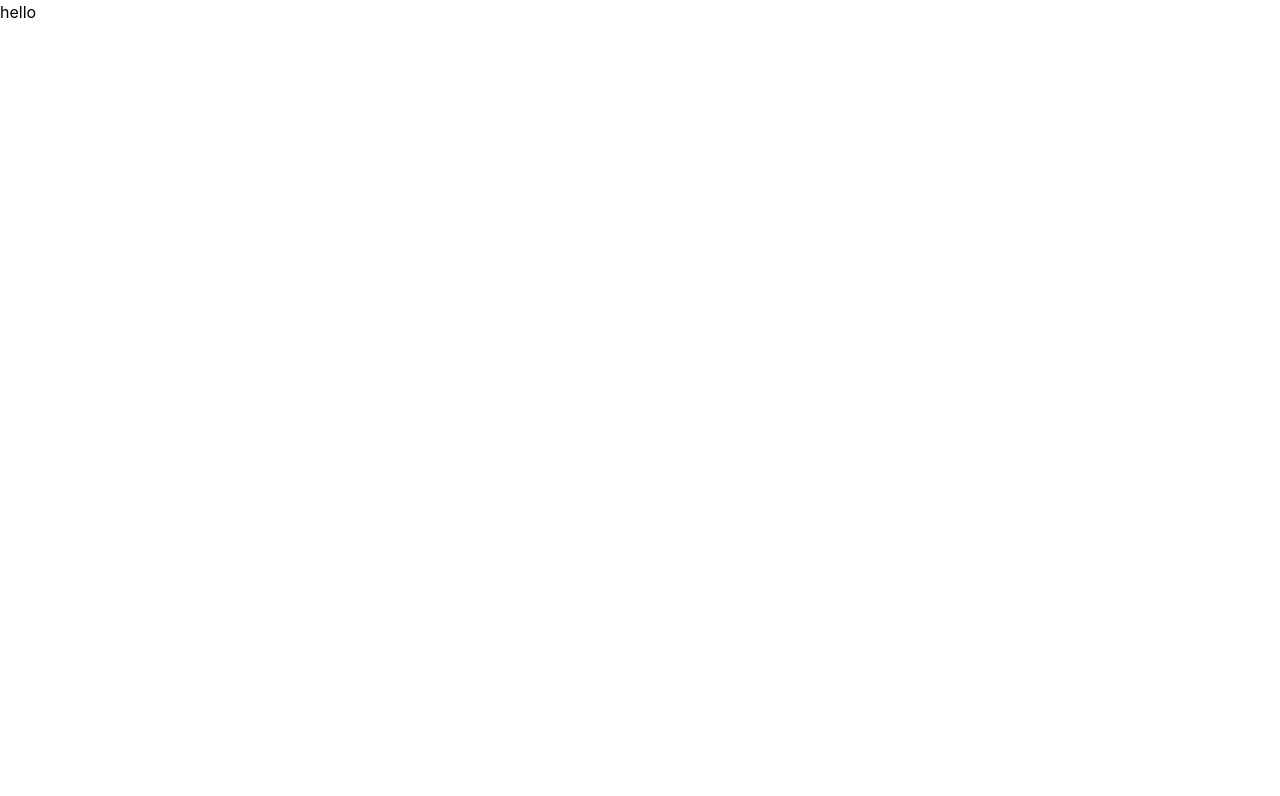
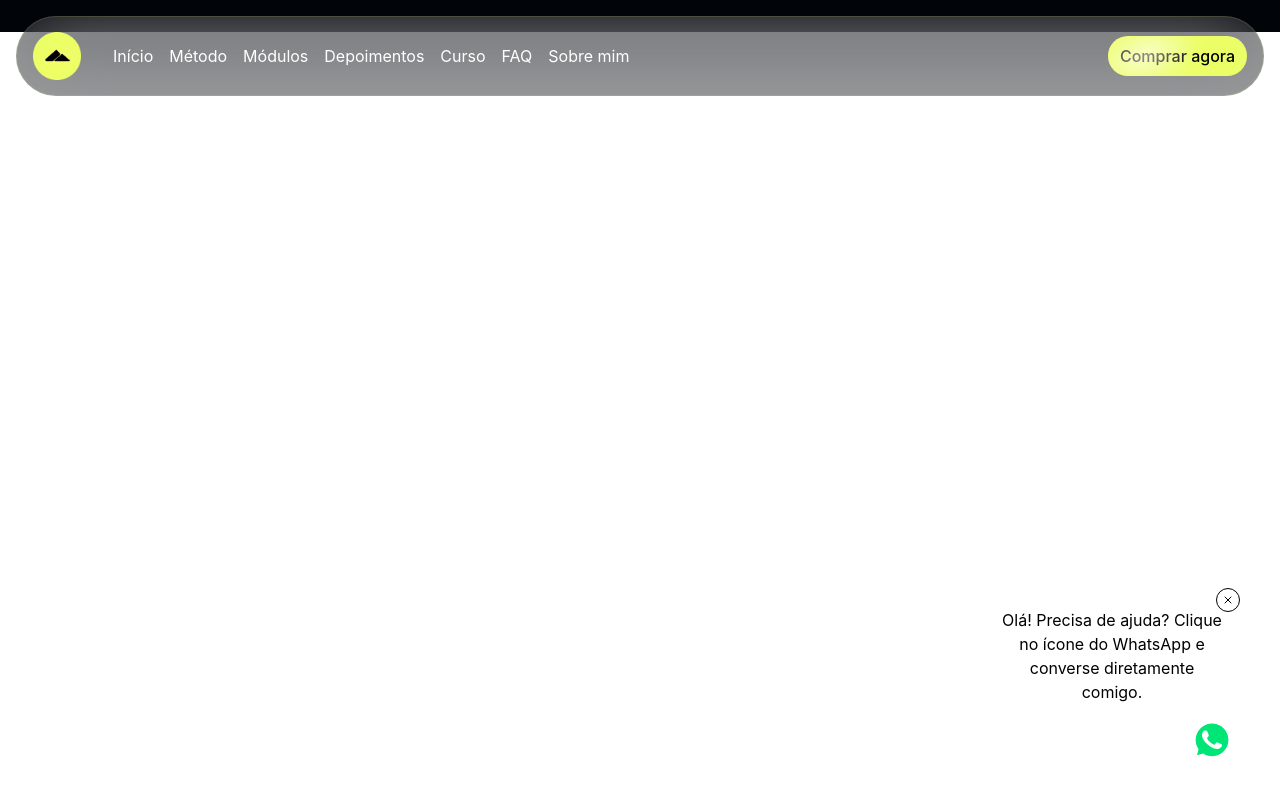
Before and after one commit to oliveiradniel/scalare.midia-business-page, a React (Vite) app: page / in a window 1280 px wide. Shown: the top 796 px of the page. Built offline with nearby package versions, Linux system fonts and the light colour scheme; a web font is replaced by a local one.

Commit message:
feat: add Header component

```diff
--- a/src/app.tsx
+++ b/src/app.tsx
@@ -1,3 +1,21 @@
+import { Header } from './components/header';
+import { WhatsAppButton } from './components/whatsapp-bottom';
+// import { AboutMeSection } from './sections/about-me-section';
+import { HeroSection } from './sections/hero-section';
+// import { IdentificationSection } from './sections/identification-section';
+
 export function App() {
-  return <div className="">hello</div>;
+  return (
+    <div className="bg-background">
+      <WhatsAppButton />
+
+      <Header />
+
+      <main className="mx-auto flex max-w-350 flex-col gap-8 pb-8">
+        {/* <HeroSection /> */}
+        {/* <IdentificationSection /> */}
+        {/* <AboutMeSection /> */}
+      </main>
+    </div>
+  );
 }
--- /dev/null
+++ b/src/components/header.tsx
@@ -0,0 +1,64 @@
+import { motion } from 'motion/react';
+
+import { navOptions } from '../data/nav-options';
+
+import logoImage from '../assets/images/logo.png';
+import { Select } from './select';
+
+export function Header() {
+  return (
+    <header className="fixed z-20 w-full p-4">
+      <div className="border-primary/12 bg-background/40 mx-auto flex h-20 max-w-350 items-center justify-between rounded-full border p-4 backdrop-blur-2xl">
+        <div className="flex items-center gap-8">
+          <img
+            src={logoImage}
+            alt="Logo da Scalare Mídia"
+            className="size-12"
+          />
+
+          <Select />
+
+          <nav aria-label="Menu principal" className="hidden md:flex">
+            <ul className="flex items-center gap-4">
+              {navOptions.map((option) => (
+                <li>
+                  <a
+                    href={option.href}
+                    className="hover:text-primary text-white transition-all ease-linear"
+                  >
+                    {option.label}
+                  </a>
+                </li>
+              ))}
+            </ul>
+          </nav>
+        </div>
+
+        <motion.button
+          whileHover={{
+            scale: 1.06,
+          }}
+          type="button"
+          className="bg-primary relative cursor-pointer overflow-hidden rounded-full p-2 px-3 font-medium"
+        >
+          <motion.span
+            className="absolute inset-0 blur-sm"
+            initial={{ x: '-80%' }}
+            animate={{ x: '80%' }}
+            transition={{
+              duration: 2,
+              ease: 'linear',
+              repeat: Infinity,
+              repeatDelay: 3,
+            }}
+            style={{
+              background:
+                'linear-gradient(120deg, transparent 30%, rgba(255,255,255,0.6), transparent 100%)',
+            }}
+          />
+          Comprar agora
+        </motion.button>
+      </div>
+    </header>
+  );
+}
--- /dev/null
+++ b/src/components/select.tsx
@@ -0,0 +1,49 @@
+import {
+  Root,
+  Trigger,
+  Portal,
+  Content,
+  Item,
+  Arrow,
+} from '@radix-ui/react-dropdown-menu';
+
+import { navOptions } from '../data/nav-options';
+import { MenuIcon } from 'lucide-react';
+
+export function Select() {
+  return (
+    <Root>
+      <Trigger asChild>
+        <button
+          aria-label="Abrir menu de navegação"
+          aria-haspopup="menu"
+          type="button"
+          className="cursor-pointer rounded-full p-2 transition-colors duration-200 ease-linear hover:bg-black/20 md:hidden"
+        >
+          <MenuIcon className="text-primary" />
+        </button>
+      </Trigger>
+
+      <Portal>
+        <Content className="bg-background/20 z-99999 flex flex-col gap-2 rounded-md backdrop-blur-2xl">
+          <nav
+            aria-label="Menu principal"
+            className="flex flex-col p-2 text-white"
+          >
+            {navOptions.map((route) => (
+              <Item
+                asChild
+                key={route.id}
+                className="hover:text-primary rounded-sm px-4 py-2 text-sm transition-colors duration-100 ease-linear hover:bg-black/20"
+              >
+                <a href={route.href}>{route.label}</a>
+              </Item>
+            ))}
+          </nav>
+
+          <Arrow className="fill-background/20 backdrop-blur-2xl" />
+        </Content>
+      </Portal>
+    </Root>
+  );
+}
--- /dev/null
+++ b/src/data/nav-options.ts
@@ -0,0 +1,37 @@
+export const navOptions = [
+  {
+    id: 'home',
+    label: 'Início',
+    href: '#home',
+  },
+  {
+    id: 'method',
+    label: 'Método',
+    href: '#method',
+  },
+  {
+    id: 'modules',
+    label: 'Módulos',
+    href: '#modules',
+  },
+  {
+    id: 'testimonials',
+    label: 'Depoimentos',
+    href: '#testimonials',
+  },
+  {
+    id: 'course',
+    label: 'Curso',
+    href: '#course',
+  },
+  {
+    id: 'faq',
+    label: 'FAQ',
+    href: '#faq',
+  },
+  {
+    id: 'about-me',
+    label: 'Sobre mim',
+    href: '#about-me',
+  },
+];
```
Also changed, not shown: src/assets/images/logo.png (added).
